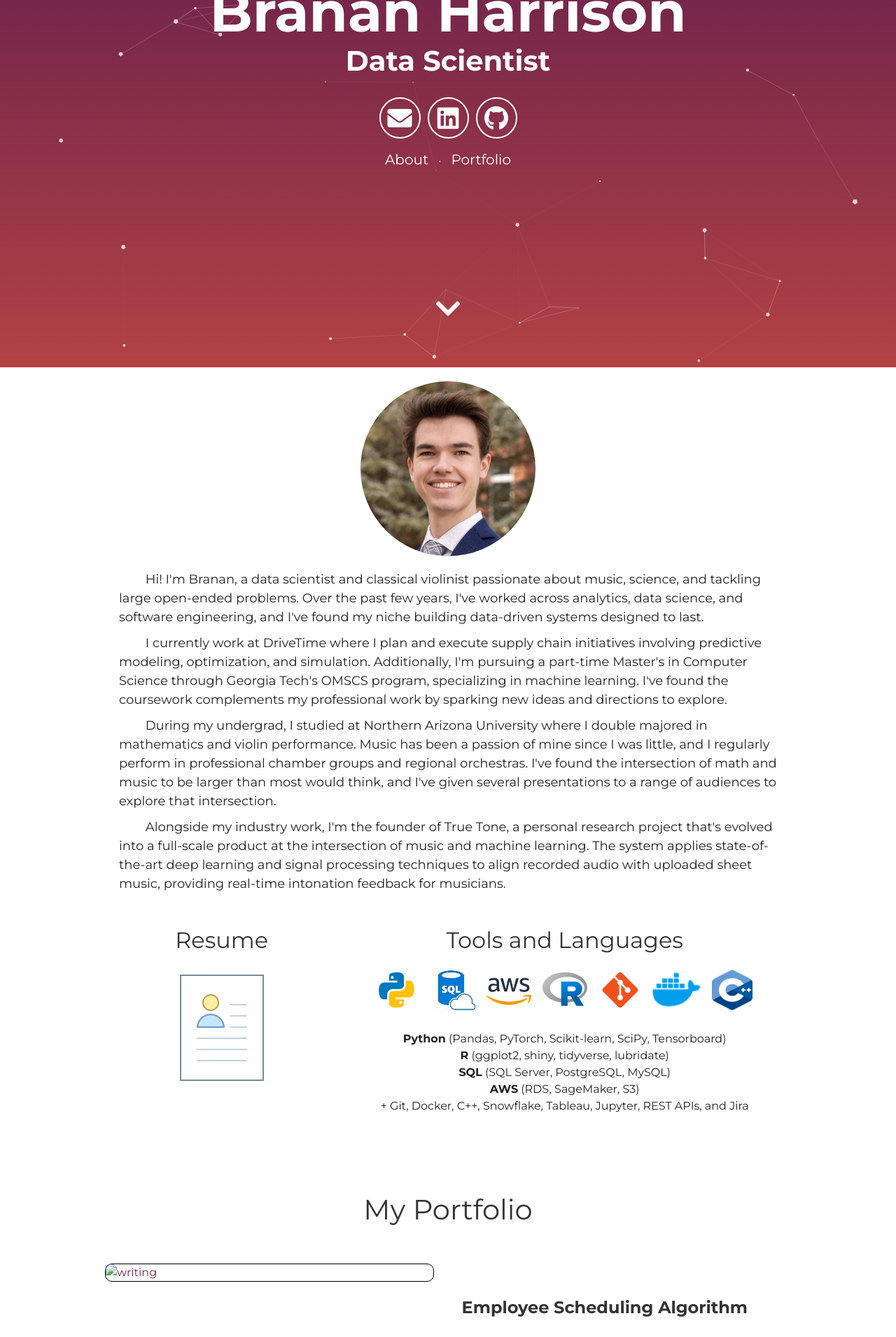
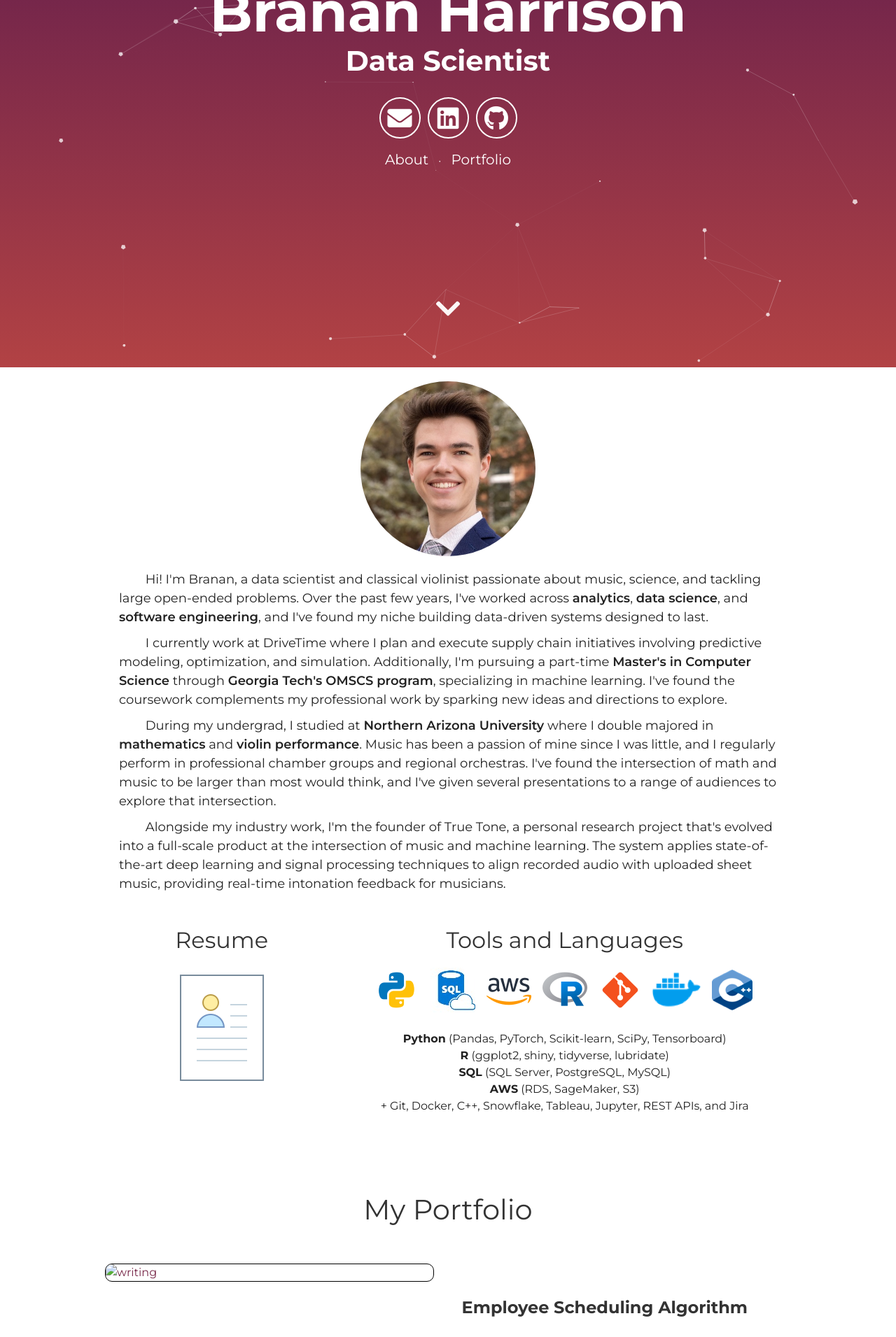
Before and after one commit to brananharrison/new_repo, a Jekyll site: the page built from index.html, in a window 1280 px wide. Shown: the part 375-2286 px from the top of the page at 70% size. Built offline with Jekyll 4.4.1, drawn with Linux system fonts in a browser that asks for light colours.

```diff
--- a/_includes/about.html
+++ b/_includes/about.html
@@ -6,15 +6,15 @@
 
 <div style="text-align: left; margin: 5px auto; padding-left: 20px;">
   <p style="margin: 0; font-size: 18px; color: #222222;">
-    &nbsp;&nbsp;&nbsp;&nbsp;&nbsp;&nbsp;&nbsp;&nbsp;Hi! I'm Branan, a data scientist and classical violinist passionate about music, science, and tackling large open-ended problems. Over the past few years, I've worked across <span style="font-weight: 400 !important;">analytics</span>, <span style="font-weight: 400 !important;">data science</span>, and <span style="font-weight: 400 !important;">software engineering</span>, and I've found my niche building data-driven systems designed to last.
+    &nbsp;&nbsp;&nbsp;&nbsp;&nbsp;&nbsp;&nbsp;&nbsp;Hi! I'm Branan, a data scientist and classical violinist passionate about music, science, and tackling large open-ended problems. Over the past few years, I've worked across <span style="font-weight: 600 !important;">analytics</span>, <span style="font-weight: 600 !important;">data science</span>, and <span style="font-weight: 600 !important;">software engineering</span>, and I've found my niche building data-driven systems designed to last.
   </p>
   <div style="height: 10px;"></div>
   <p style="margin: 0; font-size: 18px; color: #222222;">
-    &nbsp;&nbsp;&nbsp;&nbsp;&nbsp;&nbsp;&nbsp;&nbsp;I currently work at DriveTime where I plan and execute supply chain initiatives involving predictive modeling, optimization, and simulation. Additionally, I'm pursuing a part-time <span style="font-weight: 400 !important;">Master's in Computer Science</span> through <span style="font-weight: 400 !important;">Georgia Tech's OMSCS program</span>, specializing in machine learning. I've found the coursework complements my professional work by sparking new ideas and directions to explore.
+    &nbsp;&nbsp;&nbsp;&nbsp;&nbsp;&nbsp;&nbsp;&nbsp;I currently work at DriveTime where I plan and execute supply chain initiatives involving predictive modeling, optimization, and simulation. Additionally, I'm pursuing a part-time <span style="font-weight: 600 !important;">Master's in Computer Science</span> through <span style="font-weight: 600 !important;">Georgia Tech's OMSCS program</span>, specializing in machine learning. I've found the coursework complements my professional work by sparking new ideas and directions to explore.
   </p>
   <div style="height: 10px;"></div>
   <p style="margin: 0; font-size: 18px; color: #222222;">
-    &nbsp;&nbsp;&nbsp;&nbsp;&nbsp;&nbsp;&nbsp;&nbsp;During my undergrad, I studied at <span style="font-weight: 400 !important;">Northern Arizona University</span> where I double majored in <span style="font-weight: 400 !important;">mathematics</span> and <span style="font-weight: 400 !important;">violin performance</span>. Music has been a passion of mine since I was little, and I regularly perform in professional chamber groups and regional orchestras. I've found the intersection of math and music to be larger than most would think, and I've given several presentations to a range of audiences to explore that intersection.
+    &nbsp;&nbsp;&nbsp;&nbsp;&nbsp;&nbsp;&nbsp;&nbsp;During my undergrad, I studied at <span style="font-weight: 600 !important;">Northern Arizona University</span> where I double majored in <span style="font-weight: 600 !important;">mathematics</span> and <span style="font-weight: 600 !important;">violin performance</span>. Music has been a passion of mine since I was little, and I regularly perform in professional chamber groups and regional orchestras. I've found the intersection of math and music to be larger than most would think, and I've given several presentations to a range of audiences to explore that intersection.
   </p>
   <div style="height: 10px;"></div>
   <p style="margin: 0; font-size: 18px; color: #222222;">
--- a/src/styles/_base.scss
+++ b/src/styles/_base.scss
@@ -1,4 +1,4 @@
-@import url('https://fonts.googleapis.com/css2?family=Montserrat:wght@400;700&display=swap');
+@import url('https://fonts.googleapis.com/css2?family=Montserrat:wght@400;500;600;700&display=swap');
 
 body {
     margin: 0;
```
Also changed, not shown: assets/css/main.css.
